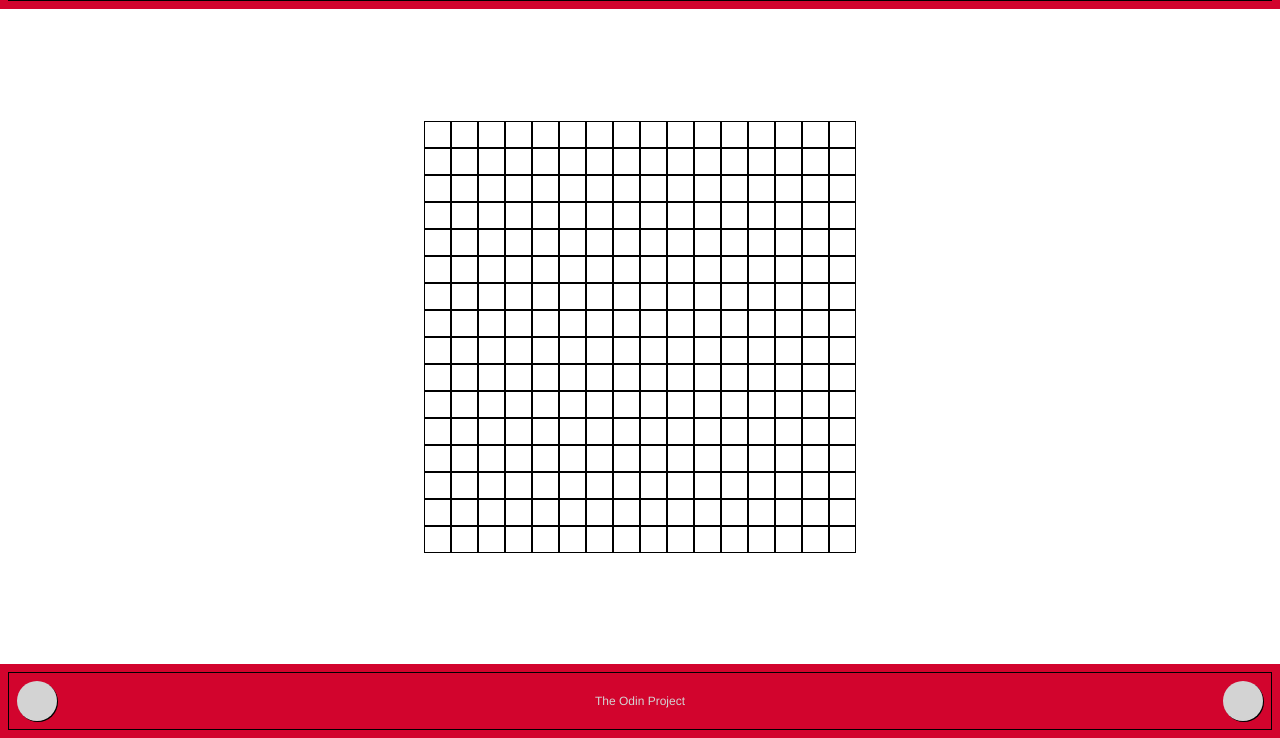
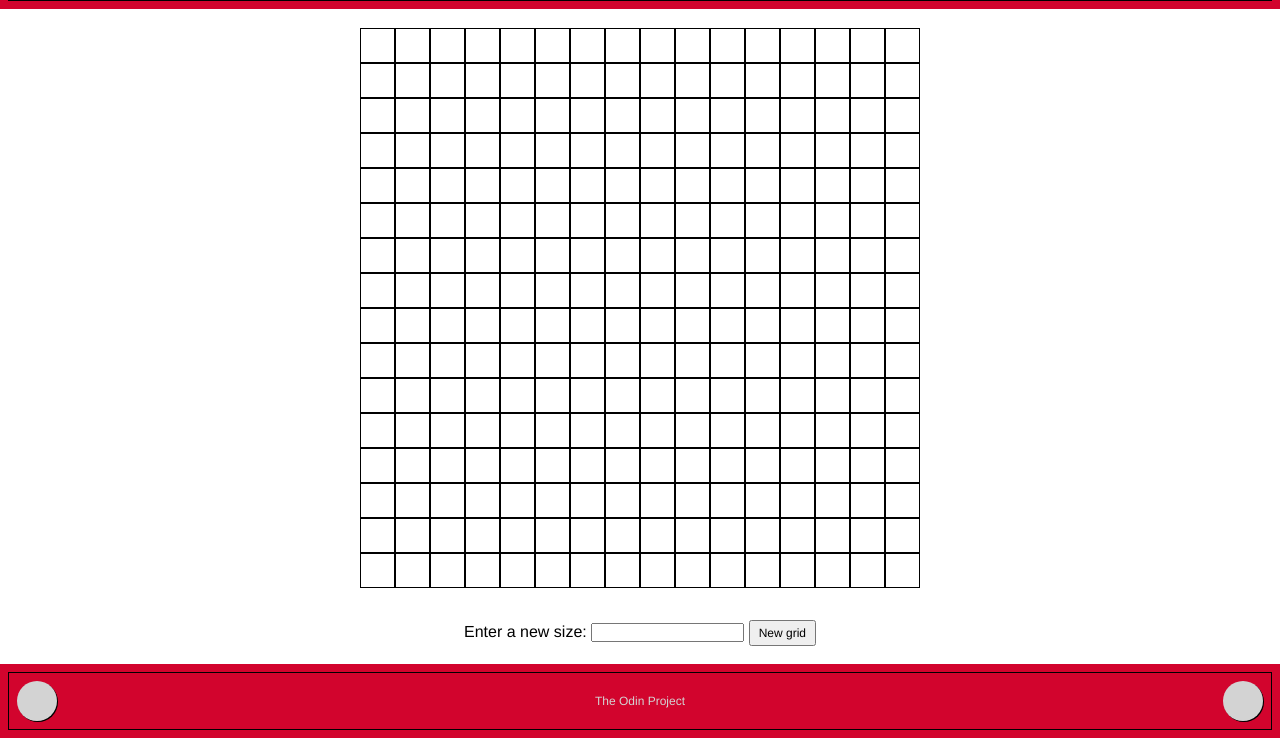
Before and after one commit to nallyd/etch-a-sketch, a plain HTML site: page index.html in a window 1280 px wide. Shown: the part 62-800 px from the top of the page. Drawn offline with Linux system fonts and the light colour scheme.

Commit message:
implement grid creation, sizing, and css for hover
Implements the new grid option, and changes the way we size the gridd so
that we can ensure a square across platforms

```diff
--- a/css/style.css
+++ b/css/style.css
@@ -6,7 +6,6 @@
     padding: 0;
     margin: 0;
     font-family: Helvetica, sans-serif;
-    background-color: #D2042D;
 }
 
 body {
@@ -14,6 +13,7 @@ body {
     flex-direction: column;
     min-height: 100vh;
     justify-content: space-between;
+    background-color: #D2042D;
 }
 
 /*
@@ -42,24 +42,40 @@ header h1 {
     background-color: white;
     flex: 1;
     display: flex;
+    flex-direction: column;
     justify-content: center;
     align-items: center;
 }
 
 .grid {
+    width: 70vmin;
+    height: 70vmin;
     display: flex;
-    flex-wrap: wrap;
-    justify-content: center;
-    align-items: center;
-    background-color: white;
+    flex-direction: column;
+    margin-bottom: 32px;
+}
+
+.row {
+    display: flex;
+    justify-content: space-between;
+    flex: 1;
 }
 
 .grid-box {
-    background-color: white;
     border: 1px solid black;
-    height: 25px;
-    width: 25px;
+    flex: 1;
+}
 
+.hovered {
+    background-color: #535353;
+}
+
+.options {
+}
+
+.options button {
+    font-size: 12px;
+    padding: 4px 8px;
 }
 
 /*
--- a/index.html
+++ b/index.html
@@ -16,6 +16,11 @@
         </header>
 
         <div class="field">
+            <div class="options">
+                <label for="size">Enter a new size:</label>
+                <input type="text" name="size" id="size">
+                <button>New grid</button>
+            </div>
         </div>
 
         <footer>
--- a/js/etch-a-sketch.js
+++ b/js/etch-a-sketch.js
@@ -1,6 +1,10 @@
 console.log("We're live!");
 
+// Playing field
 const field = document.querySelector(".field");
+// Reset options
+const resetSizeInput = document.querySelector("#size");
+const resetSizeButton = document.querySelector(".options button");
 
 function createSquareGrid(container, size) {
     const grid = document.createElement("div");
@@ -12,20 +16,39 @@ function createSquareGrid(container, size) {
         for (let j = 0; j < size; j++) {
             const box = document.createElement("div");
             box.setAttribute("class", "grid-box");
+            box.addEventListener("mouseenter", () => {
+                onHoverEnter(box);
+            });
             row.appendChild(box);
         }
 
         grid.appendChild(row);
     }
 
-    container.appendChild(grid);
+    container.prepend(grid);
     return;
 }
 
 function removeGrid(container) {
-    console.log(`Removing ${container.firstElementChild} from the field`);
+    console.log(`[DEBUG]: Removing ${container.firstElementChild} from the field`);
     container.removeChild(container.firstElementChild);
     return;
 }
 
+function onHoverEnter(div) {
+    div.setAttribute("class", "grid-box hovered");
+    return;
+}
+
+resetSizeButton.addEventListener("click", () => {
+    let size = Number(resetSizeInput.value);
+    console.log(size);
+    if (isNaN(size) || size < 1 || size > 100) {
+        alert("Grid values are [1, 100] inclusive.");
+    } else {
+        removeGrid(field);
+        createSquareGrid(field, size);
+    }
+});
+
 createSquareGrid(field, 16);
```
